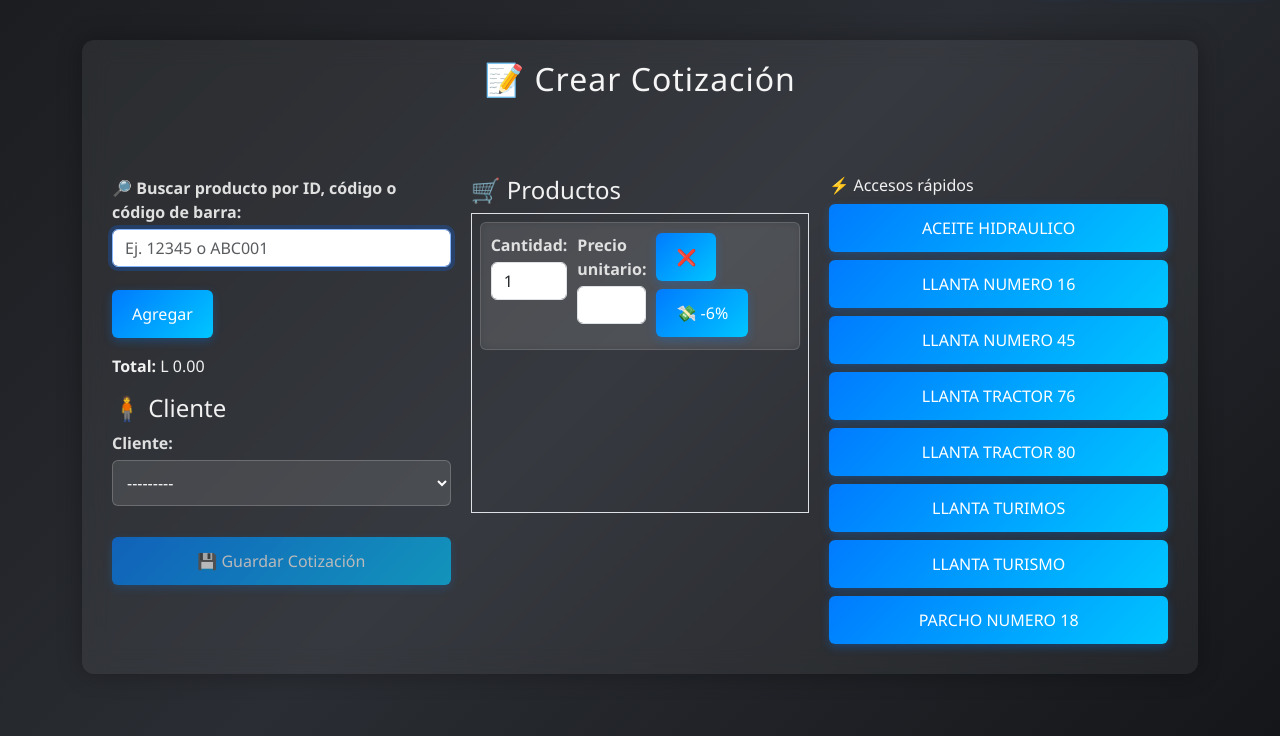
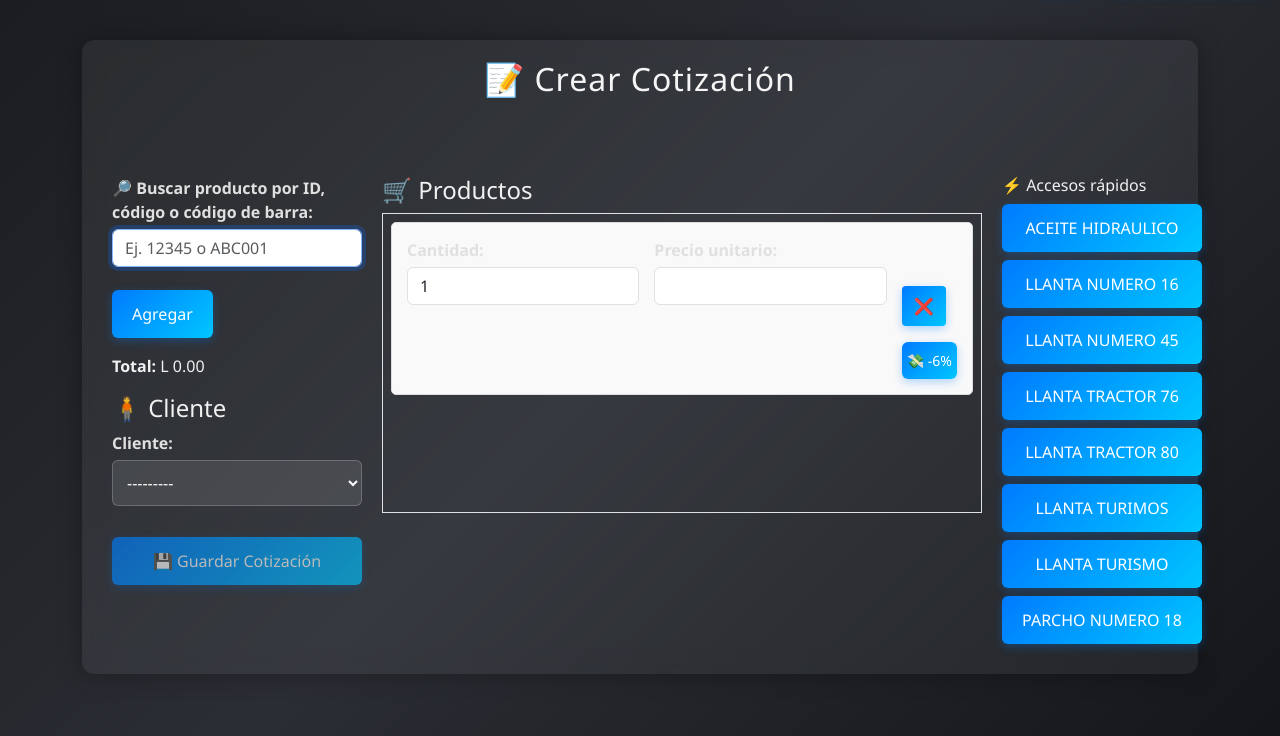
Before and after one commit to wiliancabel-creator/sistema_facturacion, a Django app: page /cotizaciones/nueva/ in a window 1280 px wide. Shown: the part 64-800 px from the top of the page. Run offline with Django 5.2, Linux system fonts and the light colour scheme; a user stored in the database is signed in; data comes from the database, SQL or seed files in the repository.

Commit message:
css nuevo

```diff
--- a/core/templates/cotizaciones/crear_cotizacion.html
+++ b/core/templates/cotizaciones/crear_cotizacion.html
@@ -93,6 +93,19 @@
   </form>
 </div>
 
+<style>
+.venta-layout { display: flex; gap: 20px; align-items: flex-start; }
+.columna-izquierda { flex: 1; min-width: 250px; }
+.columna-centro { flex: 3; min-width: 600px; }
+.columna-derecha { flex: 1; min-width: 200px; }
+.form-row { display: grid; grid-template-columns: 1fr 1fr auto; gap: 15px; align-items: start; margin-bottom: 15px; padding: 15px; border: 1px solid #ddd; border-radius: 5px; background-color: #f9f9f9; }
+.cantidad-input, .precio-input { display: flex; flex-direction: column; }
+.precio-readonly { background-color: #f8f9fa !important; color: #495057; }
+.remove-btn { background-color: #dc3545; color: white; border: none; border-radius: 4px; padding: 8px 12px; cursor: pointer; height: fit-content; margin-top: 24px; }
+.acciones-producto { display: flex; flex-direction: column; gap: 8px; align-items: flex-start; margin-top: 24px; }
+.discount-btn { padding: 8px 5px; font-size: 14px; }
+@media (max-width: 768px) { .venta-layout { flex-direction: column; } }
+</style>
 
 
 <script>
@@ -287,6 +300,13 @@
       buscarYAgregar(codigo);
     });
   });
+
+// Prevenir que botones táctiles abran teclado
+document.querySelectorAll('.quick-product').forEach(btn => {
+  btn.addEventListener('touchstart', e => e.preventDefault());
+});
+
+
 });
 </script>
 
--- a/core/templates/cotizaciones/editar_cotizacion.html
+++ b/core/templates/cotizaciones/editar_cotizacion.html
@@ -299,6 +299,12 @@
       buscarYAgregar(codigo);
     });
   });
+
+// Prevenir que botones táctiles abran teclado
+document.querySelectorAll('.quick-product').forEach(btn => {
+  btn.addEventListener('touchstart', e => e.preventDefault());
+});
+
 });
 </script>
 
--- a/core/templates/crear_venta.html
+++ b/core/templates/crear_venta.html
@@ -365,6 +365,7 @@
   }
 });
 
+
 // Prevenir que botones táctiles abran teclado
 document.querySelectorAll('.quick-product').forEach(btn => {
   btn.addEventListener('touchstart', e => e.preventDefault());
```
